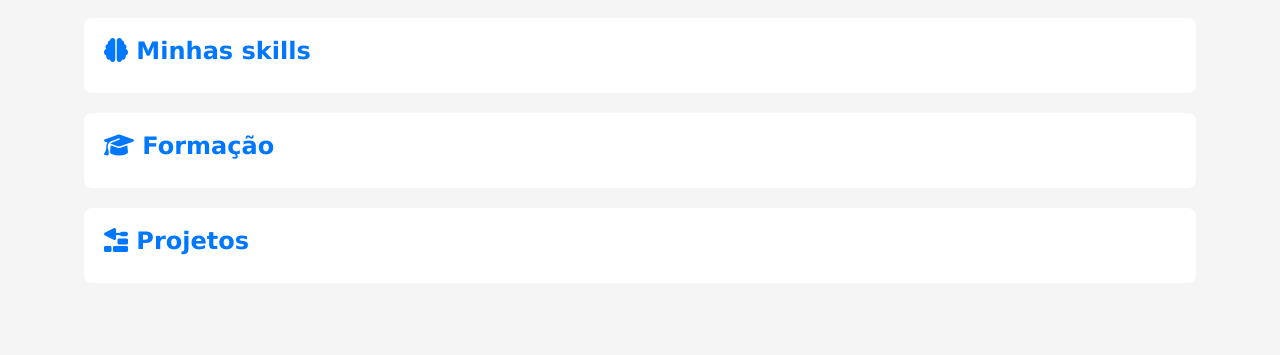
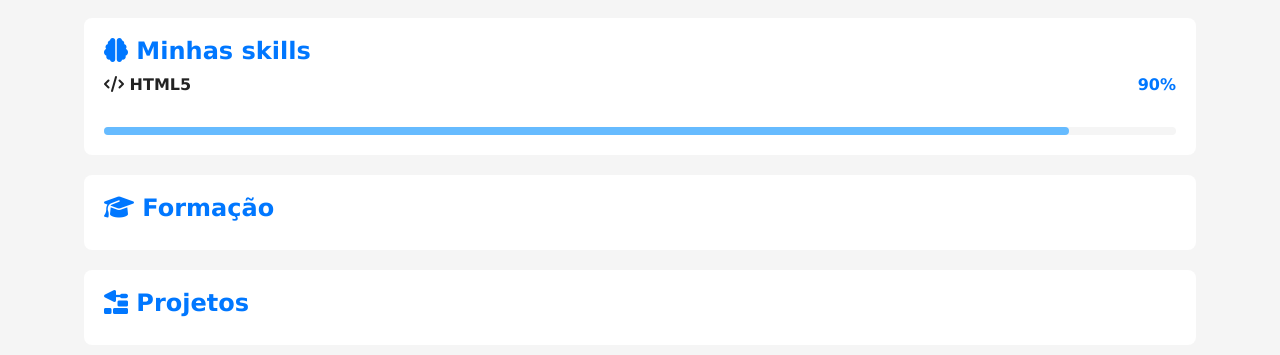
Before and after one commit to joaoaugusto6/projeto-portfolio, a plain HTML site: page index.html in a window 1280 px wide. Shown: the part 1191-1546 px from the top of the page. Drawn offline with Linux system fonts and the light colour scheme.

Commit message:
minhas skills

```diff
--- a/estilos/style.css
+++ b/estilos/style.css
@@ -146,3 +146,38 @@
   height: 100%;
   border-radius: 8px;
 }
+
+#skill-container {
+  display: grid;
+  grid-template-columns: 1fr;
+  gap: 30px;
+}
+
+#skill-container .info {
+  display: flex;
+  justify-content: space-between;
+  align-items: center;
+}
+
+#skill-container .nome {
+  font-weight: bold;
+  color: var(--texto);
+}
+
+#skill-container .porcent {
+  font-weight: bold;
+  color: var(--destaque);
+}
+
+#skill-container .barra {
+  width: 100%;
+  height: 8px;
+  background-color: var(--fundo-principal);
+  border-radius: 4px;
+}
+
+#skill-container .progresso {
+  height: 100%;
+  background-color: var(--destaque-inverso);
+  border-radius: 4px;
+}
--- a/index.html
+++ b/index.html
@@ -51,6 +51,23 @@
 
             <article id="skills">
                 <h2> <i class="fa-solid fa-brain"></i> Minhas skills</h2>
+
+                    <div id="skill-container">
+                        <div class="info">
+                            <span class="nome">
+                                <i class="fa-solid fa-code"></i>
+                                HTML5
+                            </span>
+                            <span class="porcent">
+                                90%
+                            </span>
+                        </div> <!--Fim class info-->
+                        <div class="barra">
+                            <div class="progresso" style="width: 90%;">
+
+                            </div>
+                        </div><!--Fim class barra-->
+                    </div>
             </article> <!--fim article video-->
 
             <article id="formacao">
```
